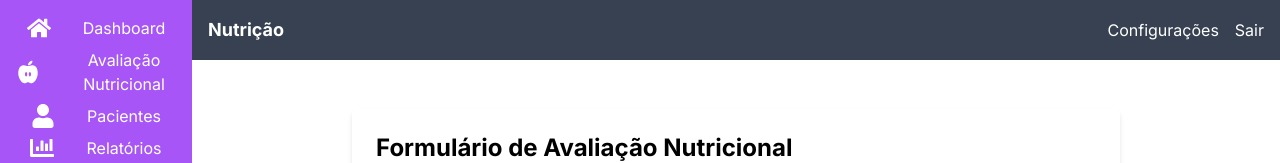
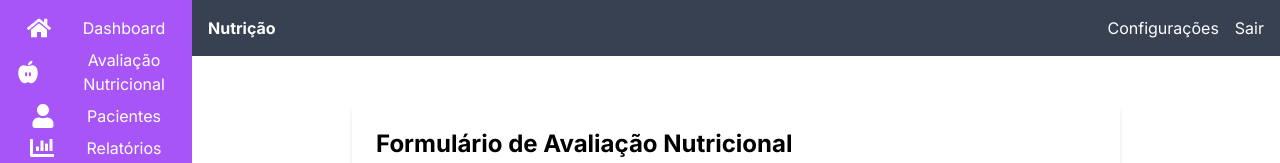
Before and after one commit to L1NDS0N/nutri, a Next.js app: page /nutritional-assessment in a window 1280 px wide. Shown: the top 163 px of the page. Built offline with nearby package versions, Linux system fonts and the light colour scheme; no server answers; the database is empty; what zod-class would draw is missing.

Commit message:
Update XTopbar.tsx

```diff
--- a/src/components/XTopbar.tsx
+++ b/src/components/XTopbar.tsx
@@ -3,9 +3,9 @@ export default function XTopbar() {
         <header className="bg-gray-700 text-white p-4">
           <div className="flex justify-between items-center">
             <div>
-              <h1 className="text-lg font-bold">Nutrição</h1>
+              <h1 className="font-bold">Nutrição</h1>
             </div>
-            <nav className="hidden sm:block">
+            <nav className="sm:block">
               <ul className="flex space-x-4">
                 <li>
                   <a href="#" className="hover:text-gray-300">Configurações</a>
```
